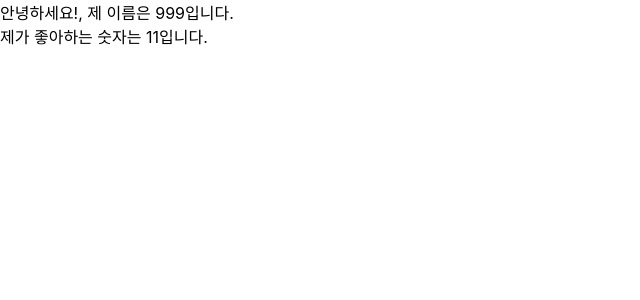
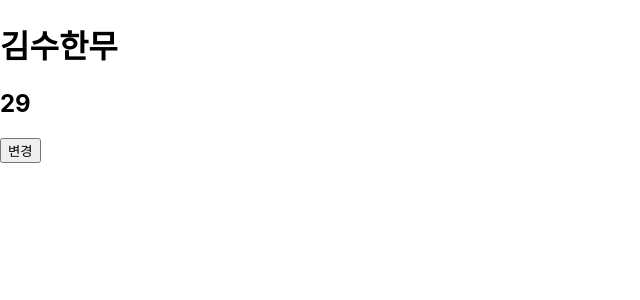
Before and after one commit to heyejiyang/class502_13, a React (Create React App) app in the folder 2. 실무프로젝트(p-1)/exam01/: page / in a window 1280 px wide. Shown: the top 300 px of the page, without its empty margins (0-640 px from the left). Built offline with nearby package versions, Linux system fonts and the light colour scheme.

Commit message:
컴포넌트 부모

```diff
--- a/2. 실무프로젝트(p-1)/exam01/src/App.js
+++ b/2. 실무프로젝트(p-1)/exam01/src/App.js
@@ -1,7 +1,20 @@
-import MyComponent from './components/MyComponent';
+//import MyComponent from './components/MyComponent';
+//import MyComponent from './components/MyComponent2';
+//import Counter from "./components/Counter2";
+import Profile from "./components/Profile";
 
 const App = () => {// 문자열을 제외한 모든 값은 중괄호 안에 설정한다.
-  return <MyComponent  name = {999} num={11}/>;
+  //return <Counter/>;
+  return <Profile/>;
+
+
+  /*
+  return (
+  <MyComponent  name = "클래스이름" num={3}>
+    <h1>반갑습니다.</h1>
+  </MyComponent>
+//태그가 복수개면 소괄호로 감싸야함
+  );*/
 };
 
 export default App;
```
